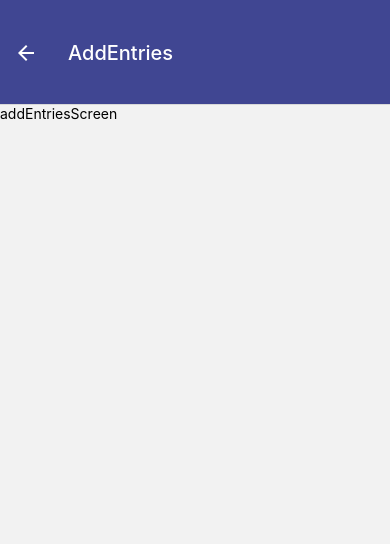
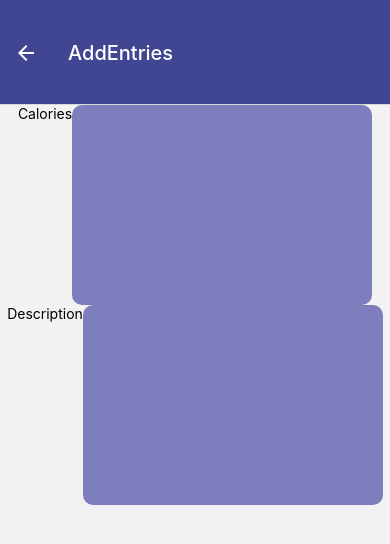
Before and after one commit to yusun97/Calorie-Tracker, a React Native app: screen /AddEntries in a window 390 px wide. Shown: the top 544 px of the page. Built offline with nearby package versions, Linux system fonts and the light colour scheme.

Commit message:
addInput.js

```diff
--- /dev/null
+++ b/components/Input.js
@@ -0,0 +1,47 @@
+import { View, Text, TextInput, StyleSheet } from "react-native";
+import React from "react";
+import { useState } from "react";
+
+export default function Input() {
+  const [calories, setCalories] = useState("");
+  const [description, setDescription] = useState("");
+
+  function changeCalories(changedCalories) {
+    setCalories(changedCalories);
+  }
+
+  function changeDescription(changedDescription) {
+    setDescription(changedDescription);
+  }
+
+  return (
+    <View>
+      <View style={styles.rowContainer}>
+        <Text>Calories</Text>
+        <TextInput
+          value={calories}
+          onChangeText={changeCalories}
+          style={styles.textContainer}
+        />
+      </View>
+      <View style={styles.rowContainer}>
+        <Text>Description</Text>
+        <TextInput
+          value={description}
+          onChangeText={changeDescription}
+          style={styles.textContainer}
+        />
+      </View>
+    </View>
+  );
+}
+
+const styles = StyleSheet.create({
+  rowContainer: { flexDirection: "row", justifyContent: "center" },
+  textContainer: {
+    backgroundColor: "rgb(126,125,189)",
+    borderRadius: 10,
+    height: 200,
+    width: 300,
+  },
+});
--- a/screens/Home.js
+++ b/screens/Home.js
@@ -25,10 +25,6 @@ export default function Home({ navigation }) {
           height: 60,
           paddingBottom: 10,
         },
-        //buttonPressed,
-        // customizedStyle,
-        // pressedStyle,
-        // children,
         headerRight: () => {
           return (
             <PressableButton
--- a/screens/addEntriesScreen.js
+++ b/screens/addEntriesScreen.js
@@ -1,11 +1,12 @@
 import { View, Text } from "react-native";
 import React from "react";
 import { commonStyle } from "../components/CommonStyle";
+import Input from "../components/Input";
 
 export default function AddEntriesScreen() {
   return (
     <View styles={commonStyle.generalContainer}>
-      <Text>addEntriesScreen</Text>
+      <Input />
     </View>
   );
 }
```
